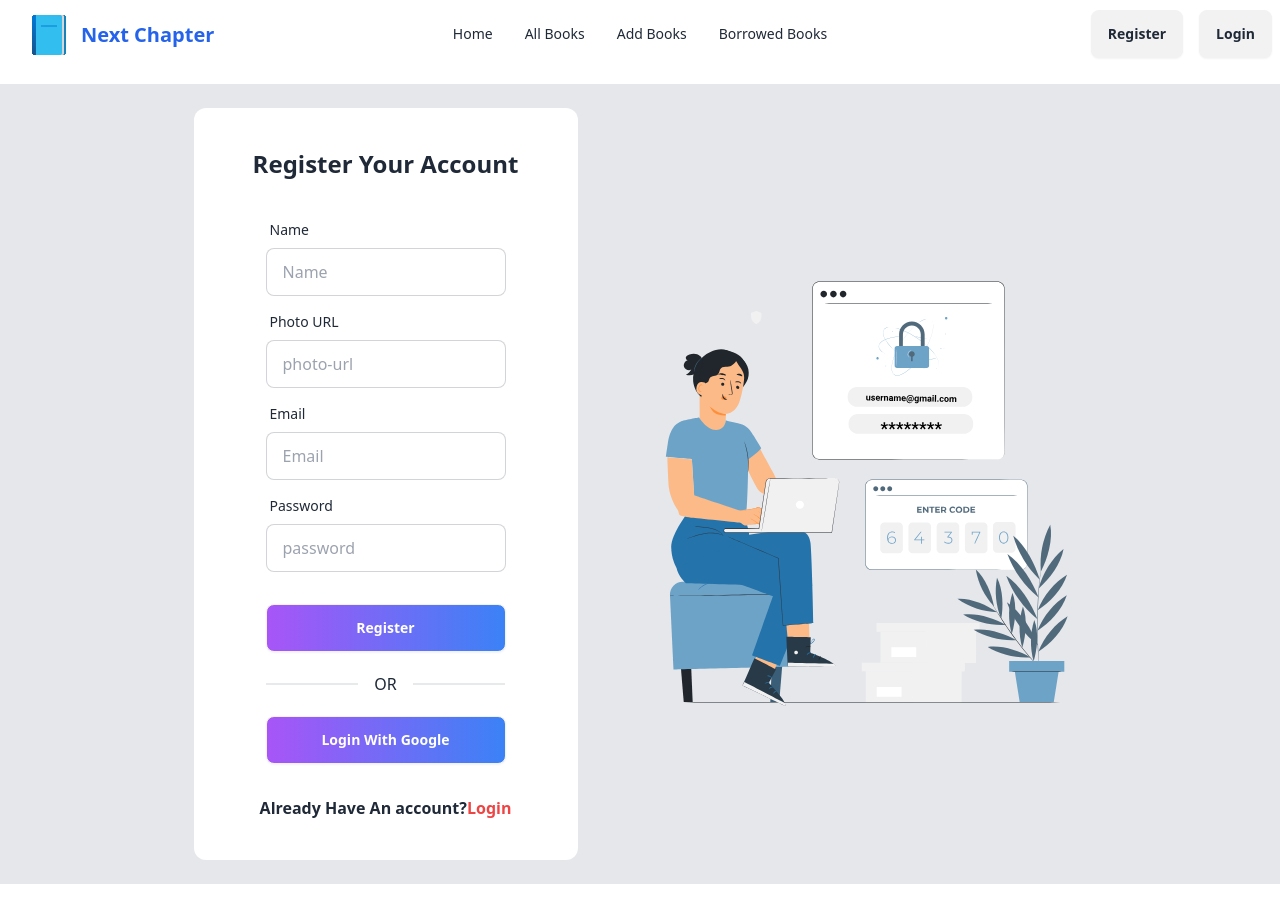
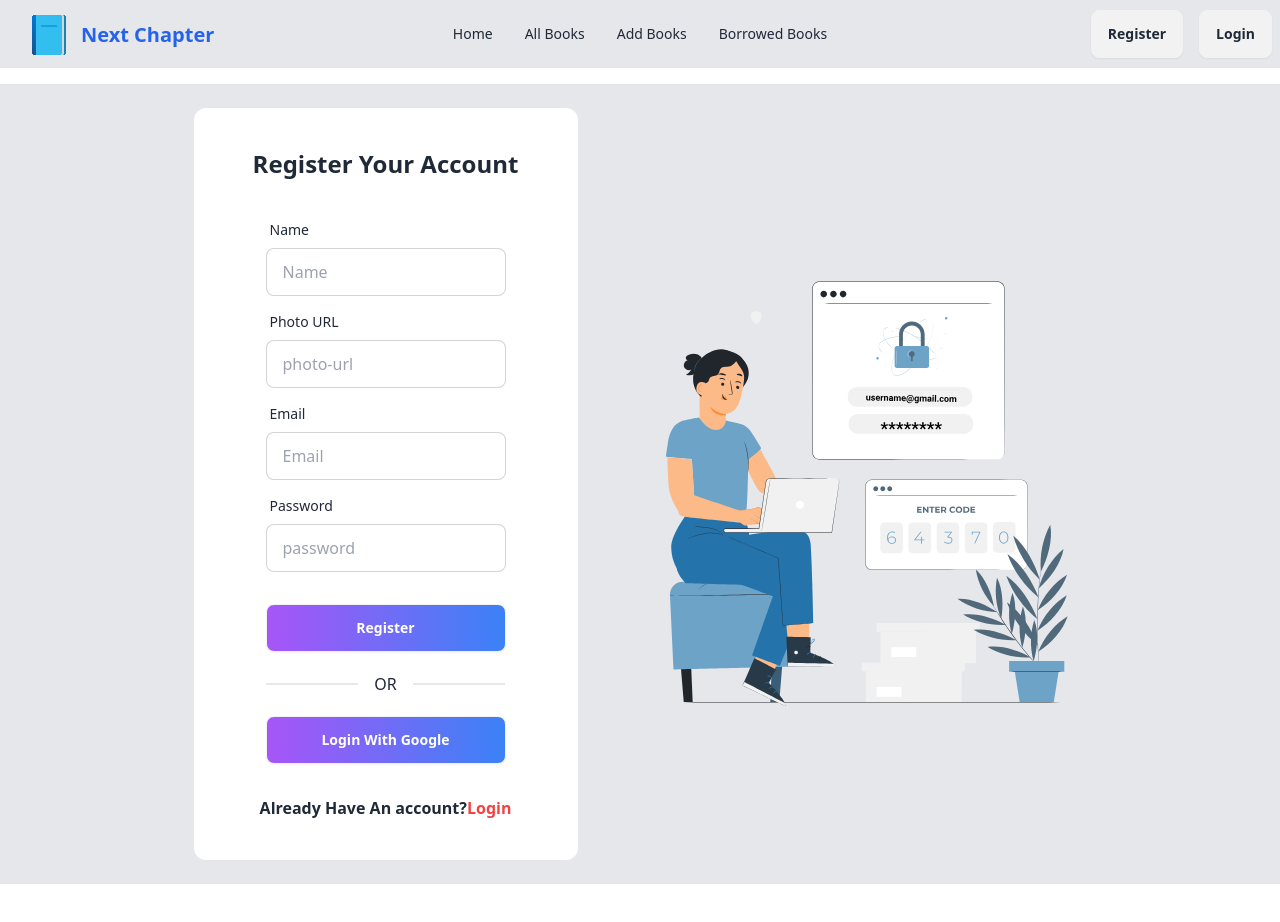
Before and after one commit to Apurbo-Knight/Book-Shelf, a React (Vite) app: page /register in a window 1280 px wide. Shown: the top 922 px of the page. Built offline with nearby package versions, Linux system fonts and the light colour scheme; no server answers.

Commit message:
all section card design shanged

```diff
--- a/src/components/AllBooks.jsx
+++ b/src/components/AllBooks.jsx
@@ -14,7 +14,7 @@ const AllBooks = () => {
       <h2 className="text-center font-bold text-3xl text-blue-500 my-8">
         All Books
       </h2>
-      <div className="w-10/12  mx-auto grid grid-cols-1 sm:grid-cols-2 md:grid-cols-3 xl:grid-cols-4 gap-5 p-10">
+      <div className="lg:w-10/12  mx-auto grid grid-cols-1 sm:grid-cols-2 md:grid-cols-3 xl:grid-cols-4 gap-10 p-10">
         {allBooks.map((book) => (
           <BookCard key={book._id} book={book}></BookCard>
         ))}
--- a/src/components/BookCard.jsx
+++ b/src/components/BookCard.jsx
@@ -26,7 +26,7 @@ const BookCard = ({ book }) => {
         <p>Category: {category}</p>
         <p className="flex items-center gap-1">
 
-          Rating:
+
           <ReactStars
             count={5}
             value={book.rating}
--- a/src/components/BorrowedBooks.jsx
+++ b/src/components/BorrowedBooks.jsx
@@ -19,7 +19,7 @@ const BorrowedBooks = () => {
       <h2 className="text-center font-bold text-3xl text-blue-500 my-8">
         Borrowed Books
       </h2>
-      <div className="w-10/12 mx-auto grid grid-cols-1 sm:grid-cols-2 md:grid-cols-3 xl:grid-cols-4 gap-5 p-10">
+      <div className="lg:w-10/12 mx-auto grid grid-cols-1 sm:grid-cols-2 md:grid-cols-3 xl:grid-cols-4 gap-5 p-10">
         {borrowedBooks.map((borrowedBook) => (
           <BorrowedBooksCard
             key={borrowedBook._id}
--- a/src/shared/Navbar.jsx
+++ b/src/shared/Navbar.jsx
@@ -14,7 +14,7 @@ const Navbar = () => {
       .catch((err) => console.log("Logiun Failed"));
   };
   return (
-    <div className="navbar bg-base-100 mb-4">
+    <div className="navbar bg-gray-200 mb-4">
       <div className="navbar-start">
         <div className="dropdown">
           <div tabIndex={0} role="button" className="btn btn-ghost lg:hidden">
```
